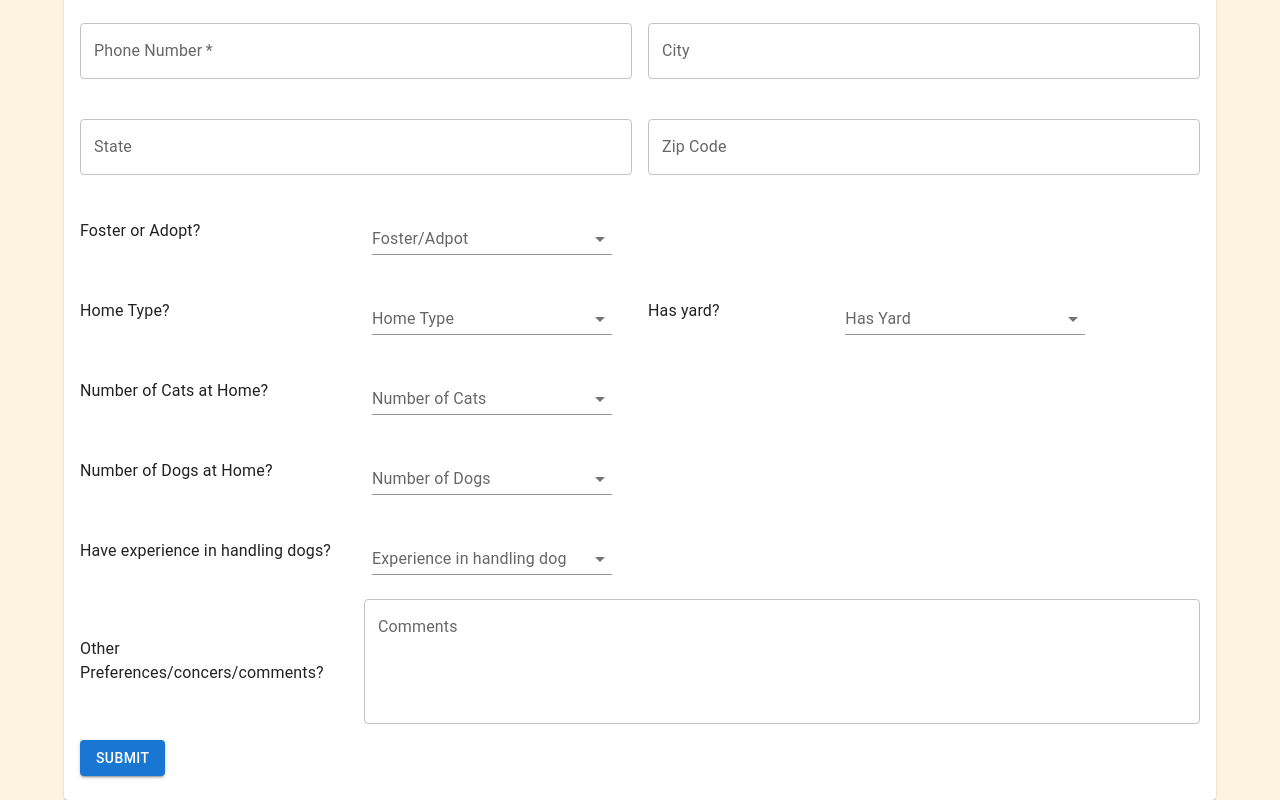
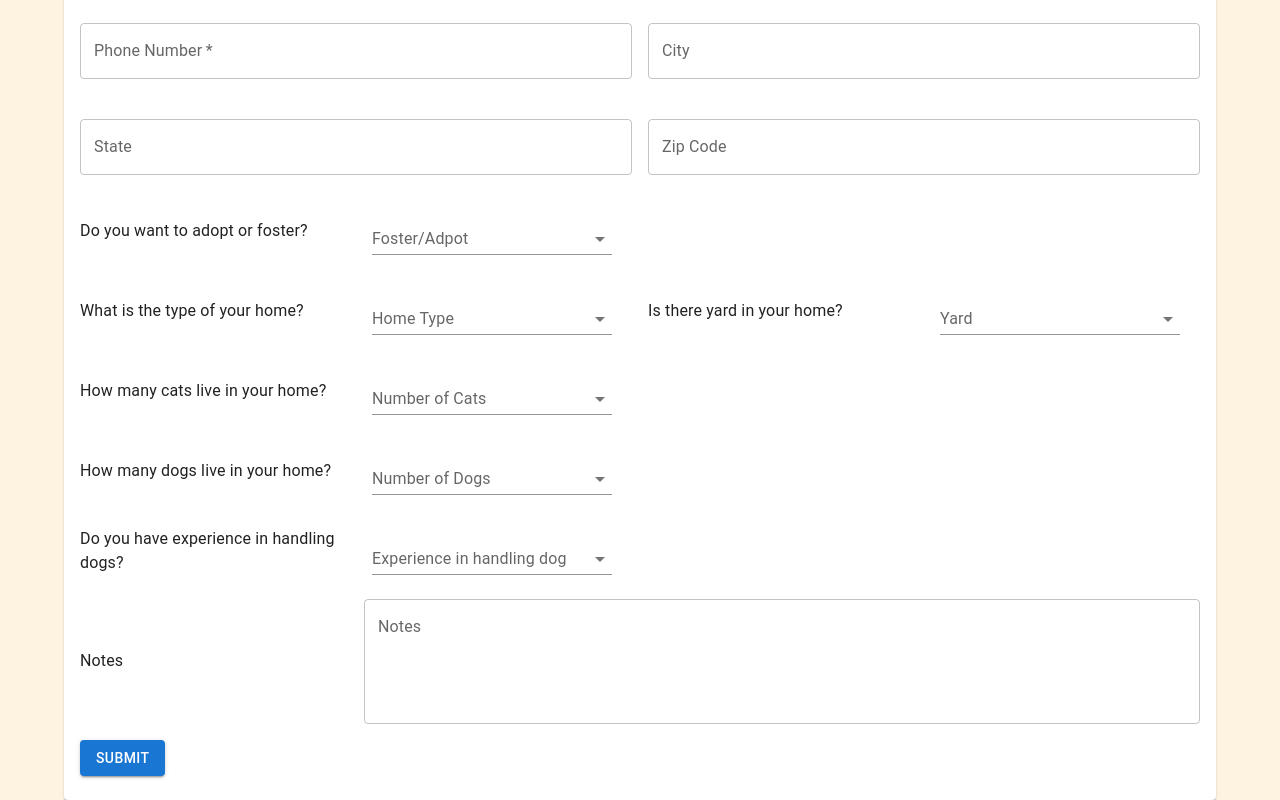
Before and after one commit to zinizhu/ca-anmial-lovers, a React (Create React App) app: page /sign-up-form/1 in a window 1280 px wide. Shown: the part 351-1151 px from the top of the page. Built offline with nearby package versions, Linux system fonts and the light colour scheme.

Commit message:
feat: add complete sign up page and modify sign up content

```diff
--- a/src/App.tsx
+++ b/src/App.tsx
@@ -2,6 +2,7 @@ import { Routes, Route, useNavigate } from "react-router-dom";
 import HomePage from "./HomePage";
 import { DogDetailsPage } from "./DogDetailsPage";
 import { SignUpForm } from "./SignUpForm";
+import { CompleteSignUp } from "./CompleteSignUpPage";
 
 const Info = () => {
   const navigate = useNavigate();
@@ -24,6 +25,7 @@ function App() {
       <Route path="/info" element={<Info />} />
       <Route path="/dog-detail/:id" element={<DogDetailsPage />} />
       <Route path="/sign-up-form/:id" element={<SignUpForm />} />
+      <Route path="/thanks-for-sign-up" element={<CompleteSignUp />} />{" "}
     </Routes>
   );
 }
--- /dev/null
+++ b/src/CompleteSignUpPage.tsx
@@ -0,0 +1,54 @@
+import Typography from "@mui/material/Typography";
+import { Card, CardContent, Container, CardMedia } from "@mui/material";
+import { useNavigate } from "react-router-dom";
+import ArrowBackIosNewIcon from "@mui/icons-material/ArrowBackIosNew";
+import Button from "@mui/material/Button";
+import Grid from "@mui/material/Grid"; // Grid version 1
+
+import { Header } from "./Header";
+
+export function CompleteSignUp() {
+  const navigate = useNavigate();
+
+  return (
+    <>
+      <div>
+        <Header></Header>
+      </div>
+
+      <div>
+        <Button
+          startIcon={<ArrowBackIosNewIcon />}
+          onClick={() => navigate("/")}
+        >
+          Back to Home
+        </Button>
+      </div>
+
+      <div>
+        <Container maxWidth="md">
+          <Grid
+            item
+            container
+            xs={12}
+            alignItems={"center"}
+            justifyContent={"center"}
+          >
+            <Card sx={{ maxWidth: 550 }} variant="outlined">
+              <CardMedia
+                component="img"
+                height={600}
+                image="../images/dog_loves_you.jpg"
+              />
+              <CardContent>
+                <Typography variant="h3" align="center">
+                  Thanks for signing up!
+                </Typography>
+              </CardContent>
+            </Card>
+          </Grid>
+        </Container>
+      </div>
+    </>
+  );
+}
--- a/src/DogDetailsPage.tsx
+++ b/src/DogDetailsPage.tsx
@@ -10,10 +10,10 @@ import CssBaseline from "@mui/material/CssBaseline";
 import Paper from "@mui/material/Paper";
 import Stack from "@mui/material/Stack";
 import { styled } from "@mui/material/styles";
+import { Card, CardContent, Container, CardActions } from "@mui/material";
 
 import { DOGS_INFO } from "./Constants";
 import { Header } from "./Header";
-import { Card, CardContent, Container, CardActions } from "@mui/material";
 import { ImagesSlider } from "./ImagesSlider";
 import { VideosSlider } from "./VideosSlider";
 import {
--- a/src/SignUpForm.tsx
+++ b/src/SignUpForm.tsx
@@ -1,5 +1,4 @@
 import * as React from "react";
-import Box from "@mui/material/Box";
 import TextField from "@mui/material/TextField";
 import Container from "@mui/material/Container";
 import Grid from "@mui/material/Grid"; // Grid version 1
@@ -136,7 +135,9 @@ export function SignUpForm() {
                     <TextField label="Zip Code" fullWidth margin="normal" />
                   </Grid>
                   <Grid item xs={12} sm={3} container alignItems="center">
-                    <Typography variant="body1">Foster or Adopt?</Typography>
+                    <Typography variant="body1">
+                      Do you want to adopt or foster?
+                    </Typography>
                   </Grid>
                   <Grid item xs={12} sm={9}>
                     <FormControl
@@ -155,7 +156,9 @@ export function SignUpForm() {
                     </FormControl>
                   </Grid>
                   <Grid item xs={12} sm={3} container alignItems="center">
-                    <Typography variant="body1">Home Type?</Typography>
+                    <Typography variant="body1">
+                      What is the type of your home?
+                    </Typography>
                   </Grid>
                   <Grid item xs={12} sm={3}>
                     <FormControl
@@ -178,15 +181,17 @@ export function SignUpForm() {
                       </Select>
                     </FormControl>
                   </Grid>
-                  <Grid item xs={12} sm={2} container alignItems="center">
-                    <Typography variant="body1">Has yard?</Typography>
+                  <Grid item xs={12} sm={3} container alignItems="center">
+                    <Typography variant="body1">
+                      Is there yard in your home?
+                    </Typography>
                   </Grid>
-                  <Grid item xs={12} sm={4}>
+                  <Grid item xs={12} sm={3}>
                     <FormControl
                       variant="standard"
                       sx={{ m: 1, minWidth: 240 }}
                     >
-                      <InputLabel>Has Yard</InputLabel>
+                      <InputLabel>Yard</InputLabel>
                       <Select
                         value={yard}
                         onChange={handleYardChange}
@@ -199,7 +204,7 @@ export function SignUpForm() {
                   </Grid>
                   <Grid item xs={12} sm={3} container alignItems="center">
                     <Typography variant="body1">
-                      Number of Cats at Home?
+                      How many cats live in your home?
                     </Typography>
                   </Grid>
                   <Grid item xs={12} sm={9}>
@@ -222,7 +227,7 @@ export function SignUpForm() {
                   </Grid>
                   <Grid item xs={12} sm={3} container alignItems="center">
                     <Typography variant="body1">
-                      Number of Dogs at Home?
+                      How many dogs live in your home?
                     </Typography>
                   </Grid>
                   <Grid item xs={12} sm={9}>
@@ -245,7 +250,7 @@ export function SignUpForm() {
                   </Grid>
                   <Grid item xs={12} sm={3} container alignItems="center">
                     <Typography variant="body1">
-                      Have experience in handling dogs?
+                      Do you have experience in handling dogs?
                     </Typography>
                   </Grid>
                   <Grid item xs={12} sm={9}>
@@ -265,14 +270,12 @@ export function SignUpForm() {
                     </FormControl>
                   </Grid>
                   <Grid item xs={12} sm={3} container alignItems="center">
-                    <Typography variant="body1">
-                      Other Preferences/concers/comments?
-                    </Typography>
+                    <Typography variant="body1">Notes</Typography>
                   </Grid>
                   <Grid item xs={12} sm={9}>
                     <TextField
                       id="outlined-multiline-static"
-                      label="Comments"
+                      label="Notes"
                       multiline
                       fullWidth
                       rows={4}
@@ -284,6 +287,7 @@ export function SignUpForm() {
                   color="primary"
                   type="submit"
                   style={{ marginTop: "16px" }}
+                  onClick={() => navigate(`/thanks-for-sign-up`)}
                 >
                   Submit
                 </Button>
@@ -295,58 +299,5 @@ export function SignUpForm() {
         )}
       </Container>
     </>
-
-    // <Box
-    //   component="form"
-    //   sx={{
-    //     "& .MuiTextField-root": { m: 1, width: "25ch" },
-    //   }}
-    //   noValidate
-    //   autoComplete="off"
-    // >
-    //   <div>
-    //     <TextField
-    //       required
-    //       id="outlined-required"
-    //       label="Required"
-    //       defaultValue="Hello World"
-    //     />
-    //     <TextField
-    //       disabled
-    //       id="outlined-disabled"
-    //       label="Disabled"
-    //       defaultValue="Hello World"
-    //     />
-    //     <TextField
-    //       id="outlined-password-input"
-    //       label="Password"
-    //       type="password"
-    //       autoComplete="current-password"
-    //     />
-    //     <TextField
-    //       id="outlined-read-only-input"
-    //       label="Read Only"
-    //       defaultValue="Hello World"
-    //       InputProps={{
-    //         readOnly: true,
-    //       }}
-    //     />
-    //     <TextField
-    //       id="outlined-number"
-    //       label="Number"
-    //       type="number"
-    //       InputLabelProps={{
-    //         shrink: true,
-    //       }}
-    //     />
-    //     <TextField id="outlined-search" label="Search field" type="search" />
-    //     <TextField
-    //       id="outlined-helperText"
-    //       label="Helper text"
-    //       defaultValue="Default Value"
-    //       helperText="Some important text"
-    //     />
-    //   </div>
-    // </Box>
   );
 }
```
Also changed, not shown: public/images/dog_loves_you.jpg (added).
